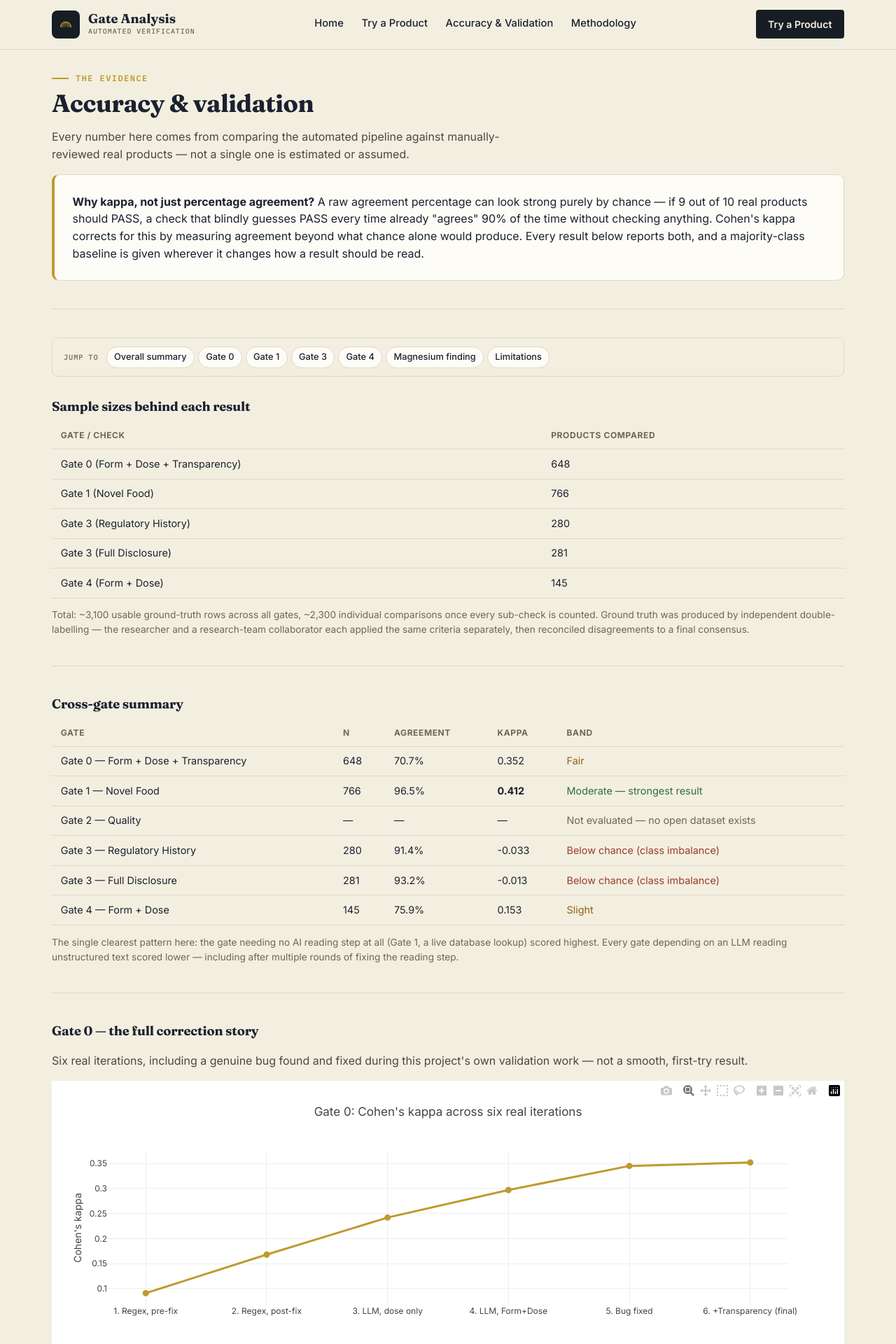
After one commit to Janhaveea-Kanoje/gate-analysis-pipeline, a Flask app: page /accuracy in a window 1280 px wide. The commit adds this page. Shown: the top 1920 px of the page at 70% size. Run offline with Flask 3, Linux system fonts and the light colour scheme; some libraries are stand-ins or nearby versions.

Commit message:
Update code and website with latest changes

```diff
--- a/webapp/server.py
+++ b/webapp/server.py
@@ -1,5 +1,5 @@
 """
-Flask backend for the Code Nutrition web app.
+Flask backend for the Gate Analysis web app.
 
 Reuses the existing pipeline code exactly as-is (src.pipeline.run_pipeline,
 all five gate modules, src.schemas) - nothing about the actual verification
--- a/webapp/style.css
+++ b/webapp/static/css/style.css
@@ -35,9 +35,9 @@ h1, h2, h3 {
     margin: 0 0 0.5rem 0;
 }
 
-h1 { font-size: 2.8rem; line-height: 1.05; }
-h2 { font-size: 2rem; }
-h3 { font-size: 1.3rem; }
+h1 { font-size: 3.1rem; line-height: 1.08; letter-spacing: -0.015em; }
+h2 { font-size: 1.7rem; }
+h3 { font-size: 1.15rem; }
 
 a { color: inherit; text-decoration: none; }
 
@@ -115,6 +115,23 @@ a { color: inherit; text-decoration: none; }
     display: flex; align-items: center; gap: 10px;
     margin-bottom: 0.5rem;
 }
+.hero-grid {
+    display: grid;
+    grid-template-columns: 1.2fr 1fr;
+    gap: 2rem;
+    align-items: center;
+    padding: 1rem 0 0.5rem 0;
+}
+.hero-visual {
+    display: flex;
+    align-items: center;
+    justify-content: center;
+    aspect-ratio: 1;
+}
+@media (max-width: 900px) {
+    .hero-grid { grid-template-columns: 1fr; }
+    .hero-visual { max-width: 280px; margin: 0 auto; }
+}
 .eyebrow-line { width: 24px; height: 2px; background: var(--gold); }
 .eyebrow-text {
     font-family: 'IBM Plex Mono', monospace; font-size: 0.75rem; font-weight: 600;
@@ -126,50 +143,97 @@ a { color: inherit; text-decoration: none; }
     border-radius: 8px;
     display: flex;
     flex-wrap: wrap;
-    gap: 2rem;
-    padding: 2rem 1.8rem;
-    margin: 1.5rem 0 2.5rem 0;
+    gap: 1.6rem;
+    padding: 1.5rem 1.6rem;
+    margin: 1.2rem 0 2rem 0;
 }
-.stat-cell { flex: 1; min-width: 140px; }
+.stat-cell { flex: 1; min-width: 130px; }
 .stat-value {
-    font-family: 'Fraunces', serif; font-size: 2.6rem; font-weight: 700;
+    font-family: 'Fraunces', serif; font-size: 2rem; font-weight: 700;
     color: var(--paper); line-height: 1;
 }
 .stat-label {
-    font-family: 'Inter', sans-serif; font-size: 0.7rem; letter-spacing: 0.1em;
-    text-transform: uppercase; color: #9AA3A8; margin-top: 6px;
+    font-family: 'Inter', sans-serif; font-size: 0.65rem; letter-spacing: 0.09em;
+    text-transform: uppercase; color: #9AA3A8; margin-top: 5px;
 }
 
 .gate-grid {
     display: grid;
-    grid-template-columns: repeat(auto-fit, minmax(240px, 1fr));
-    gap: 1.2rem;
-    margin: 1.5rem 0;
+    grid-template-columns: repeat(auto-fit, minmax(220px, 1fr));
+    gap: 1rem;
+    margin: 1.2rem 0;
 }
 .gate-card {
     background: var(--card);
-    border-radius: 10px;
-    border-top: 4px solid var(--lime);
-    padding: 1.6rem 1.5rem;
+    border: 1px solid var(--hairline);
+    border-radius: 8px;
+    padding: 1.3rem 1.3rem;
 }
-.gate-number {
-    font-family: 'Fraunces', serif; font-size: 2.4rem; font-weight: 700; line-height: 1;
+.gate-label {
+    font-family: 'IBM Plex Mono', monospace; font-size: 0.68rem; letter-spacing: 0.1em;
+    color: var(--gold); text-transform: uppercase; margin-bottom: 0.5rem;
 }
-.gate-number span { font-size: 1rem; color: #9AA3A8; font-family: 'Inter', sans-serif; }
-.gate-label {
-    font-family: 'Inter', sans-serif; font-size: 0.7rem; letter-spacing: 0.1em;
-    color: #9AA3A8; text-transform: uppercase; margin: 0.6rem 0 0.3rem 0;
+.gate-name { font-family: 'Fraunces', serif; font-size: 1.1rem; font-weight: 700; margin-bottom: 0.5rem; }
+.gate-question { font-size: 0.85rem; color: #4A4740; margin-bottom: 0.5rem; line-height: 1.45; }
+.gate-detail { font-size: 0.8rem; color: #6B6858; margin-bottom: 0.5rem; line-height: 1.4; }
+.gate-status { font-family: 'IBM Plex Mono', monospace; font-size: 0.68rem; line-height: 1.4; }
+
+.finding-grid {
+    display: grid;
+    grid-template-columns: repeat(auto-fit, minmax(260px, 1fr));
+    gap: 0.9rem;
+    margin: 1rem 0;
 }
-.gate-name { font-family: 'Fraunces', serif; font-size: 1.3rem; font-weight: 700; margin-bottom: 0.3rem; }
-.gate-question { font-family: 'Fraunces', serif; font-style: italic; font-size: 0.98rem; margin-bottom: 0.6rem; }
-.gate-detail { font-size: 0.9rem; color: #4A4740; }
-.gate-status { font-family: 'IBM Plex Mono', monospace; font-size: 0.75rem; margin-top: 0.6rem; }
+.finding-card {
+    background: var(--dark);
+    border-radius: 8px;
+    padding: 1.1rem 1.2rem;
+}
+.finding-title {
+    font-family: 'Fraunces', serif; font-weight: 700; font-size: 1.05rem;
+    color: var(--gold); margin-bottom: 0.4rem;
+}
+.finding-text {
+    font-size: 0.8rem; line-height: 1.45; color: #C7CBCE;
+}
+
+.jump-nav {
+    position: sticky;
+    top: 65px;
+    z-index: 50;
+    background: var(--paper);
+    border: 1px solid var(--hairline);
+    border-radius: 8px;
+    padding: 0.7rem 1rem;
+    margin: 1.2rem 0 1.8rem 0;
+    display: flex;
+    flex-wrap: wrap;
+    gap: 0.4rem 0.3rem;
+    align-items: center;
+}
+.jump-nav-label {
+    font-family: 'IBM Plex Mono', monospace; font-size: 0.65rem; letter-spacing: 0.08em;
+    color: var(--muted); text-transform: uppercase; margin-right: 0.4rem;
+}
+.jump-nav a {
+    font-size: 0.8rem; font-weight: 500;
+    padding: 0.3rem 0.65rem;
+    border-radius: 20px;
+    background: var(--card);
+    border: 1px solid var(--hairline);
+    white-space: nowrap;
+}
+.jump-nav a:hover {
+    border-color: var(--gold);
+    color: var(--gold);
+}
+h3[id] { scroll-margin-top: 120px; }
 
 .pull-quote {
     border-left: 3px solid var(--gold);
-    padding: 0.4rem 0 0.4rem 1.5rem;
-    margin: 2rem 0;
-    font-family: 'Fraunces', serif; font-style: italic; font-size: 1.3rem; line-height: 1.5;
+    padding: 0.3rem 0 0.3rem 1.2rem;
+    margin: 1.6rem 0;
+    font-family: 'Fraunces', serif; font-style: italic; font-size: 1.05rem; line-height: 1.5;
 }
 
 .step-card {
--- /dev/null
+++ b/webapp/templates/accuracy.html
@@ -0,0 +1,181 @@
+{% extends "base.html" %}
+{% block title %}Accuracy & Validation{% endblock %}
+{% block content %}
+
+<div class="eyebrow"><div class="eyebrow-line"></div><div class="eyebrow-text">The evidence</div></div>
+<h1 style="font-size:2.2rem;">Accuracy &amp; validation</h1>
+<p style="color:#4A4740; max-width:640px;">Every number here comes from comparing the automated pipeline against manually-reviewed real products — not a single one is estimated or assumed.</p>
+
+<div class="card-box" style="border-left:4px solid var(--gold);">
+    <strong>Why kappa, not just percentage agreement?</strong> A raw agreement percentage can look strong purely by chance — if 9 out of 10 real products should PASS, a check that blindly guesses PASS every time already "agrees" 90% of the time without checking anything. Cohen's kappa corrects for this by measuring agreement beyond what chance alone would produce. Every result below reports both, and a majority-class baseline is given wherever it changes how a result should be read.
+</div>
+
+<hr class="divider">
+<div class="jump-nav">
+    <span class="jump-nav-label">Jump to</span>
+    <a href="#summary">Overall summary</a>
+    <a href="#gate0">Gate 0</a>
+    <a href="#gate1">Gate 1</a>
+    <a href="#gate3">Gate 3</a>
+    <a href="#gate4">Gate 4</a>
+    <a href="#magnesium">Magnesium finding</a>
+    <a href="#limitations">Limitations</a>
+</div>
+<h3 id="sample-sizes">Sample sizes behind each result</h3>
+<table>
+    <tr><th>Gate / check</th><th>Products compared</th></tr>
+    <tr><td>Gate 0 (Form + Dose + Transparency)</td><td>648</td></tr>
+    <tr><td>Gate 1 (Novel Food)</td><td>766</td></tr>
+    <tr><td>Gate 3 (Regulatory History)</td><td>280</td></tr>
+    <tr><td>Gate 3 (Full Disclosure)</td><td>281</td></tr>
+    <tr><td>Gate 4 (Form + Dose)</td><td>145</td></tr>
+</table>
+<p style="font-size:0.85rem; color:var(--muted);">Total: ~3,100 usable ground-truth rows across all gates, ~2,300 individual comparisons once every sub-check is counted. Ground truth was produced by independent double-labelling — the researcher and a research-team collaborator each applied the same criteria separately, then reconciled disagreements to a final consensus.</p>
+
+<hr class="divider">
+<h3 id="summary">Cross-gate summary</h3>
+<table>
+    <tr><th>Gate</th><th>n</th><th>Agreement</th><th>Kappa</th><th>Band</th></tr>
+    <tr><td>Gate 0 — Form + Dose + Transparency</td><td>648</td><td>70.7%</td><td>0.352</td><td style="color:var(--conditional-text);">Fair</td></tr>
+    <tr><td>Gate 1 — Novel Food</td><td>766</td><td>96.5%</td><td><strong>0.412</strong></td><td style="color:var(--pass-text);">Moderate — strongest result</td></tr>
+    <tr><td>Gate 2 — Quality</td><td>—</td><td>—</td><td>—</td><td style="color:var(--muted);">Not evaluated — no open dataset exists</td></tr>
+    <tr><td>Gate 3 — Regulatory History</td><td>280</td><td>91.4%</td><td>-0.033</td><td style="color:var(--fail-text);">Below chance (class imbalance)</td></tr>
+    <tr><td>Gate 3 — Full Disclosure</td><td>281</td><td>93.2%</td><td>-0.013</td><td style="color:var(--fail-text);">Below chance (class imbalance)</td></tr>
+    <tr><td>Gate 4 — Form + Dose</td><td>145</td><td>75.9%</td><td>0.153</td><td style="color:var(--conditional-text);">Slight</td></tr>
+</table>
+<p style="font-size:0.85rem; color:var(--muted);">The single clearest pattern here: the gate needing no AI reading step at all (Gate 1, a live database lookup) scored highest. Every gate depending on an LLM reading unstructured text scored lower — including after multiple rounds of fixing the reading step.</p>
+
+<hr class="divider">
+<h3 id="gate0">Gate 0 — the full correction story</h3>
+<p style="color:#4A4740;">Six real iterations, including a genuine bug found and fixed during this project's own validation work — not a smooth, first-try result.</p>
+<div id="gate0-chart" style="height:400px;"></div>
+<table style="margin-top:1rem;">
+    <tr><th>Iteration</th><th>Agreement</th><th>Kappa</th></tr>
+    <tr><td>1. Regex extraction, before unit-fix</td><td>55.0%</td><td>0.091</td></tr>
+    <tr><td>2. Regex extraction, after unit-fix</td><td>61.4%</td><td>0.168</td></tr>
+    <tr><td>3. LLM extraction, dosage only</td><td>65.4%</td><td>0.242</td></tr>
+    <tr><td>4. LLM extraction, Form + Dose combined (initial)</td><td>67.5%</td><td>0.297</td></tr>
+    <tr><td>5. Bug found &amp; fixed (null-handling defect)</td><td>70.7%</td><td>0.345</td></tr>
+    <tr><td>6. + Transparency (proprietary-blend detection) — final</td><td>70.7%</td><td><strong>0.352</strong></td></tr>
+</table>
+<p style="font-size:0.85rem; color:var(--muted);">Step 5 exists because a real defect was found: a bare truthiness check silently treated a missing evidence match as "passing" rather than excluding it — a Python quirk where a missing value evaluates as true in a boolean context. Fixing it raised the result rather than lowering it, and is documented rather than quietly absorbed into a single final number.</p>
+
+<hr class="divider">
+<h3 id="gate1">Gate 1 — the full improvement story</h3>
+<p style="color:#4A4740;">This gate went through five real iterations before reaching its final result. Nothing here is a first-try number.</p>
+<div id="gate1-chart" style="height:400px;"></div>
+<table style="margin-top:1rem;">
+    <tr><th>Iteration</th><th>Kappa</th></tr>
+    <tr><td>1. Wrong API endpoint</td><td>—</td></tr>
+    <tr><td>2. Fixed endpoint, wrong JSON parsing</td><td>—</td></tr>
+    <tr><td>3. Category-level matching</td><td>0.001</td></tr>
+    <tr><td>4. Product-level (reversed) matching</td><td>-0.017</td></tr>
+    <tr><td>5. Hybrid — final</td><td>0.412</td></tr>
+</table>
+
+<hr class="divider">
+<h3 id="gate3">Gate 3 — why both sub-checks score below chance</h3>
+<p style="color:#4A4740;">Gate 3 has two live checks — Regulatory History (FSA Food Alerts) and Full Disclosure (UK Companies House) — and both post a negative kappa despite agreement over 90%. This isn't a bug; it's what happens when a ground truth is heavily skewed toward one answer.</p>
+<div class="form-grid">
+    <div class="card-box">
+        <strong>Regulatory History</strong>
+        <p style="font-size:0.9rem; margin:0.5rem 0;">91.4% agreement, κ = -0.033 (n=280)</p>
+        <p style="font-size:0.85rem; color:var(--muted);">Checks brand-level FSA alerts, not product-level — and doesn't cover ASA advertising-claim rulings, a real scope gap in what "regulatory history" actually means.</p>
+    </div>
+    <div class="card-box">
+        <strong>Full Disclosure</strong>
+        <p style="font-size:0.9rem; margin:0.5rem 0;">93.2% agreement, κ = -0.013 (n=281)</p>
+        <p style="font-size:0.85rem; color:var(--muted);">Only verifies the company exists on Companies House — the framework's actual "Full Disclosure" requirement is broader than company existence alone.</p>
+    </div>
+</div>
+<p style="font-size:0.85rem; color:var(--muted);">In both cases, the manual ground truth is 91-98% one answer. A check that always guessed the majority answer would already score close to these percentages without checking anything — which is exactly why kappa, not agreement alone, is the number that matters here.</p>
+
+<hr class="divider">
+<h3 id="gate4">Gate 4 — before and after fixing extraction</h3>
+<div id="gate4-chart" style="height:380px;"></div>
+<div class="card-box" style="border-left:4px solid var(--gold); margin-top:1rem;">
+    Notice the majority-class baseline (88.4%) beats the raw agreement of both real versions. This is exactly
+    why kappa is reported everywhere in this project — a high percentage next to a low kappa means the check
+    isn't actually adding much insight over just guessing the common answer.
+</div>
+<p style="font-size:0.85rem; color:var(--muted); margin-top:0.8rem;">A second correction applied here too: the same null-handling defect found in Gate 0 was also present in Gate 4's validation script. Fixing it raised the reported result from 67.5%/κ=0.108 to 75.9%/κ=0.153 (n=145) — the figure shown above is the corrected one.</p>
+
+<hr class="divider">
+<h3 id="magnesium">A real, unplanned finding: the magnesium market</h3>
+<p style="color:#4A4740;">Pulled directly from real market data during Gate 0's validation work — not something this project set out to find.</p>
+<div id="magnesium-chart" style="height:380px;"></div>
+<p style="font-size:0.85rem; color:var(--muted);">Magnesium oxide — the form Gate 0 rejects outright on bioavailability grounds — is both the most heavily blended (88% of products combine it with at least one other form) and the most aggressively dosed (median 320mg) of the five forms studied. Magnesium L-Threonate, a costlier, better-absorbed form, is dosed lowest (144mg) and blended least (21%). Cheaper, lower-bioavailability forms pushed harder; costlier, better forms sold conservatively — a pattern this project didn't go looking for.</p>
+
+<hr class="divider">
+<h3 id="limitations">What each gate's remaining errors are actually caused by</h3>
+<table>
+    <tr><th>Gate</th><th>Main cause of remaining disagreement</th></tr>
+    <tr><td>Gate 0</td><td>Comparing 3 parameters (Form, Dose, Transparency) against a 5-parameter manual decision</td></tr>
+    <tr><td>Gate 1</td><td>Species/strain-specific cases not stated in a product's name (Cordyceps, Krill Oil, etc.)</td></tr>
+    <tr><td>Gate 3 (Reg. History)</td><td>Checks brand-level, not product-level; doesn't cover advertising-claim rulings</td></tr>
+    <tr><td>Gate 3 (Disclosure)</td><td>Only checks company existence, not the full compound "Full Disclosure" criterion</td></tr>
+    <tr><td>Gate 4</td><td>Tests a safety-threshold proxy, not the framework's actual cited-study-match requirement</td></tr>
+</table>
+
+<hr class="divider">
+<h3 id="not-tested">Built and demonstrated, not yet accuracy-tested</h3>
+<p style="color:#4A4740; max-width:720px;">Two real capabilities exist in the pipeline with no ground-truth column to test them against, so they're reported honestly as demonstrated rather than validated: <strong>Formulation Logic</strong> (Gate 0's multi-ingredient contraindication check — proven on a real Copper+Zinc case) and <strong>drug-interaction checking</strong> (Gate 4's Population Safety check against 334 real DDInter records — proven on a real Magnesium Citrate + Dolutegravir case). Both are live, working code; neither has a number above because no manually-labelled data exists to measure them against.</p>
+
+{% endblock %}
+{% block scripts %}
+<script src="https://cdn.plot.ly/plotly-2.35.2.min.js"></script>
+<script>
+const goldColor = "#BF9A2E";
+const darkColor = "#171D24";
+
+Plotly.newPlot('gate0-chart', [{
+    x: ["1. Regex,\npre-fix", "2. Regex,\npost-fix", "3. LLM,\ndose only", "4. LLM,\nForm+Dose", "5. Bug\nfixed", "6. +Transparency\n(final)"],
+    y: [0.091, 0.168, 0.242, 0.297, 0.345, 0.352],
+    type: 'scatter', mode: 'lines+markers',
+    line: {color: goldColor, width: 3}, marker: {size: 9, color: goldColor},
+}], {
+    title: "Gate 0: Cohen's kappa across six real iterations",
+    font: {family: "Inter, sans-serif"},
+    paper_bgcolor: "white", plot_bgcolor: "white",
+    yaxis: {title: "Cohen's kappa"},
+}, {responsive: true});
+
+Plotly.newPlot('gate1-chart', [{
+    x: ["3. Category-level", "4. Product-level (reversed)", "5. Hybrid — final"],
+    y: [0.001, -0.017, 0.412],
+    type: 'scatter', mode: 'lines+markers',
+    line: {color: goldColor, width: 3}, marker: {size: 10, color: goldColor},
+}], {
+    title: "Gate 1: Cohen's kappa across iterations (first two failed outright — 0 successful API calls)",
+    font: {family: "Inter, sans-serif"},
+    paper_bgcolor: "white", plot_bgcolor: "white",
+    yaxis: {title: "Cohen's kappa"},
+}, {responsive: true});
+
+Plotly.newPlot('gate4-chart', [{
+    x: ["Majority-class baseline\n(always guess PASS)", "Before extraction fix", "After extraction fix\n(corrected)"],
+    y: [0.000, 0.069, 0.153],
+    type: 'bar', marker: {color: darkColor},
+}], {
+    title: "Gate 4: kappa improved even though raw agreement dropped",
+    font: {family: "Inter, sans-serif"},
+    paper_bgcolor: "white", plot_bgcolor: "white",
+    yaxis: {title: "Cohen's kappa"},
+}, {responsive: true});
+
+Plotly.newPlot('magnesium-chart', [
+    {x: ["Oxide", "Glycinate", "Bisglycinate", "Citrate", "L-Threonate"], y: [320, 350, 200, 218, 144],
+     type: 'bar', name: 'Median dose (mg)', marker: {color: darkColor}, yaxis: 'y'},
+    {x: ["Oxide", "Glycinate", "Bisglycinate", "Citrate", "L-Threonate"], y: [88, 73, 64, 42, 21],
+     type: 'scatter', mode: 'lines+markers', name: 'Blended with another form (%)',
+     line: {color: goldColor, width: 3}, marker: {size: 9, color: goldColor}, yaxis: 'y2'}
+], {
+    title: "Cheaper, lower-bioavailability forms: dosed higher, blended more",
+    font: {family: "Inter, sans-serif"},
+    paper_bgcolor: "white", plot_bgcolor: "white",
+    yaxis: {title: "Median dose (mg)"},
+    yaxis2: {title: "Blend rate (%)", overlaying: 'y', side: 'right', range: [0,100]},
+    legend: {orientation: 'h', y: -0.2},
+}, {responsive: true});
+</script>
+{% endblock %}
--- a/webapp/base.html
+++ b/webapp/templates/base.html
@@ -3,7 +3,7 @@
 <head>
     <meta charset="UTF-8">
     <meta name="viewport" content="width=device-width, initial-scale=1">
-    <title>{% block title %}Code Nutrition{% endblock %} — Automated Verification</title>
+    <title>{% block title %}Gate Analysis{% endblock %} — Automated Verification</title>
     <link rel="stylesheet" href="{{ url_for('static', filename='css/style.css') }}">
 </head>
 <body>
@@ -11,9 +11,15 @@
 <header class="site-header">
     <div class="header-row">
         <a href="/" class="brand">
-            <div class="brand-icon">⚗️</div>
+            <div class="brand-icon">
+                <svg viewBox="0 0 40 40" width="24" height="24" fill="none">
+                    <path d="M8 26 A12 12 0 0 1 32 26" stroke="#BF9A2E" stroke-width="2.5" stroke-linecap="round"/>
+                    <path d="M12 26 A8 8 0 0 1 28 26" stroke="#BF9A2E" stroke-width="2.5" stroke-linecap="round" opacity="0.7"/>
+                    <path d="M16 26 A4 4 0 0 1 24 26" stroke="#BF9A2E" stroke-width="2.5" stroke-linecap="round" opacity="0.45"/>
+                </svg>
+            </div>
             <div>
-                <div class="brand-name">Code Nutrition</div>
+                <div class="brand-name">Gate Analysis</div>
                 <div class="brand-tagline">Automated Verification</div>
             </div>
         </a>
@@ -32,7 +38,7 @@
 </main>
 
 <footer>
-    Code Nutrition — an automated implementation of a 5-gate supplement verification framework, built and evaluated as an MSc dissertation project.
+    Gate Analysis — an automated implementation of a 5-gate supplement verification framework, built and evaluated as an MSc dissertation project.
 </footer>
 
 {% block scripts %}{% endblock %}
```
Also changed, not shown: webapp/accuracy.html (deleted, +0 -83 lines), webapp/index.html (deleted, +0 -105 lines), webapp/templates/index.html (added, +142 -0 lines), webapp/templates/methodology.html (renamed from webapp/methodology.html, +16 -6 lines), webapp/static/js/try_product.js (renamed from webapp/try_product.js), webapp/templates/try_a_product.html (renamed from webapp/try_a_product.html).
